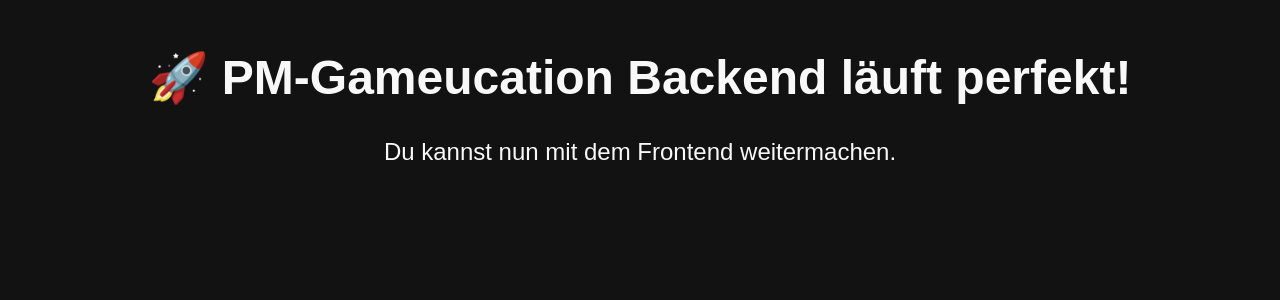
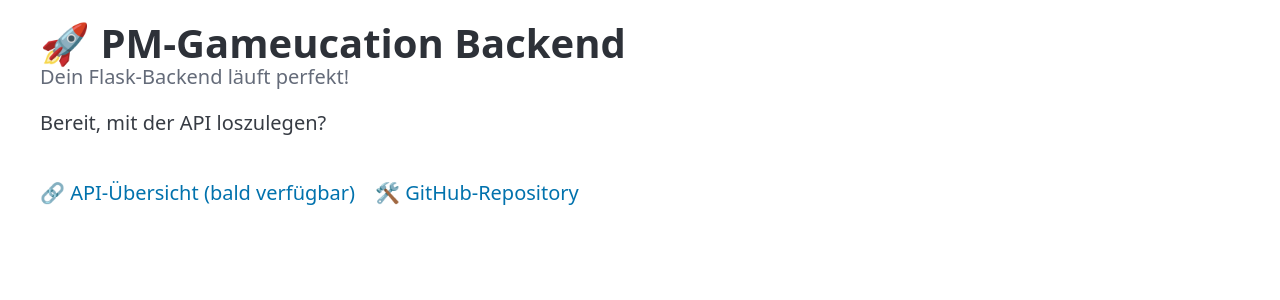
Before and after one commit to RainerWahnsinn-jpg/pm-gameucation, a Flask app: page / in a window 1280 px wide. Shown: the top 300 px of the page. Run offline with Flask 3, Linux system fonts and the light colour scheme; some libraries are stand-ins or nearby versions.

Commit message:
✨ Index-Startseite läuft, API-Übersicht erstellt

```diff
--- a/backend/app/__init__.py
+++ b/backend/app/__init__.py
@@ -4,9 +4,9 @@
 
 def create_app():
     # Flask-App initialisieren
-    app = Flask(__name__, static_folder='../frontend/dist', template_folder='../frontend/dist')
+    app = Flask(__name__)
 
-    # Konfiguration aus der Config-Klasse laden
+    # Konfiguration laden
     app.config.from_object(Config)
 
     # Flask-Erweiterungen initialisieren
@@ -14,22 +14,20 @@
     ma.init_app(app)
     jwt.init_app(app)
 
-    # HTML-Frontend (deine schöne Startseite)
+    # Startseite (Index)
     @app.route("/")
     def index():
-        # Zeigt die index.html-Seite aus dem Frontend an
         return render_template("index.html")
 
-    # JSON API-Statusmeldung
+    # API-Check-Endpunkt
     @app.route("/api")
-    def api_status():
-        return jsonify({"msg": "🚀 PM-Gameucation API läuft perfekt!"}), 200
+    def api_overview():
+        return jsonify({"msg": "🚀 API läuft, Endpunkte bald verfügbar!"})
 
-    # Blueprints importieren (Endpunkte modular organisieren)
+    # Blueprints registrieren
     from .routes.auth import auth_bp
     from .routes.questions import questions_bp
 
-    # Blueprints registrieren unter '/api'
     app.register_blueprint(auth_bp, url_prefix='/api')
     app.register_blueprint(questions_bp, url_prefix='/api')
 
--- a/backend/app/templates/index.html
+++ b/backend/app/templates/index.html
@@ -3,20 +3,21 @@
 <head>
     <meta charset="UTF-8">
     <title>PM-Gameucation Backend läuft 🚀</title>
-    <style>
-        body {
-            font-family: Arial, sans-serif;
-            background-color: #121212;
-            color: #f8f8f8;
-            text-align: center;
-            margin-top: 50px;
-        }
-        h1 { font-size: 3em; }
-        p { font-size: 1.5em; }
-    </style>
+    <link rel="stylesheet" href="https://cdn.jsdelivr.net/npm/@picocss/pico@2/css/pico.min.css">
 </head>
 <body>
-    <h1>🚀 PM-Gameucation Backend läuft perfekt!</h1>
-    <p>Du kannst nun mit dem Frontend weitermachen.</p>
+    <main class="container">
+        <hgroup>
+            <h1>🚀 PM-Gameucation Backend</h1>
+            <h2>Dein Flask-Backend läuft perfekt!</h2>
+        </hgroup>
+        <p>Bereit, mit der API loszulegen?</p>
+        <nav>
+            <ul>
+                <li><a href="/api">🔗 API-Übersicht (bald verfügbar)</a></li>
+                <li><a href="https://github.com/RainerWahnsinn-jpg/pm-gameucation" target="_blank">🛠️ GitHub-Repository</a></li>
+            </ul>
+        </nav>
+    </main>
 </body>
 </html>
```
